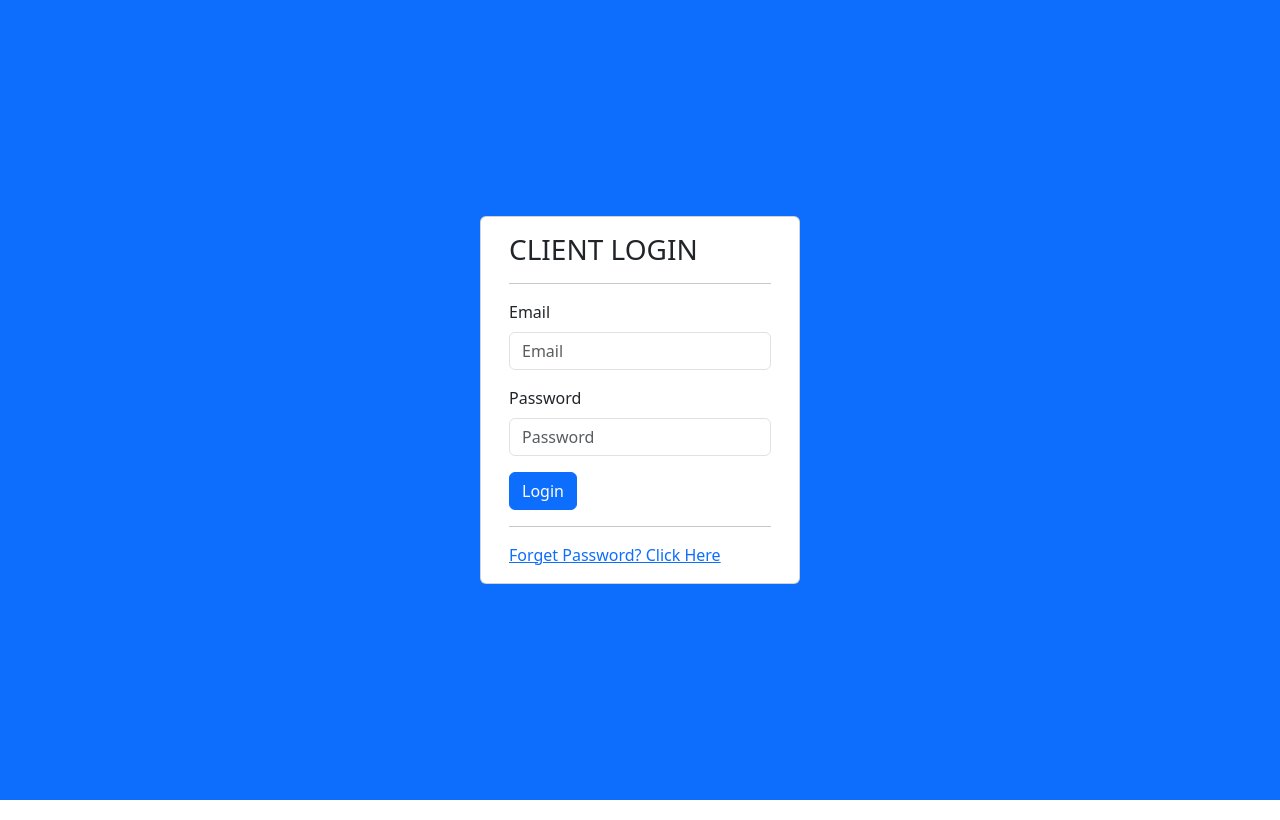
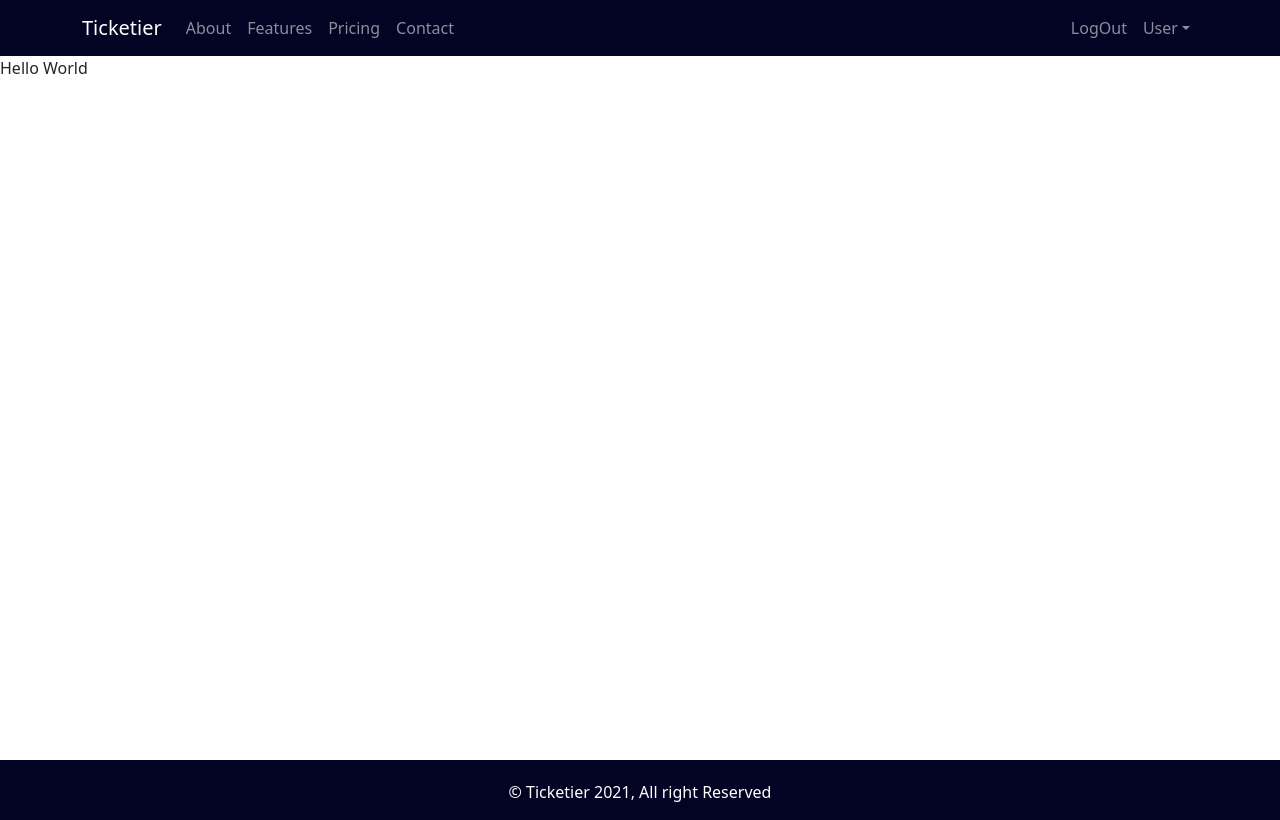
Before and after one commit to gentlesammy/Ticketier-frontend, a React (Create React App) app: page / in a window 1280 px wide. Built offline with nearby package versions, Linux system fonts and the light colour scheme.

Commit message:
layouts created, header, footer, mainlayout

```diff
--- a/package.json
+++ b/package.json
@@ -14,6 +14,7 @@
     "react-dom": "^17.0.2",
     "react-icons": "^4.2.0",
     "react-scripts": "4.0.3",
+    "react-toastify": "^7.0.4",
     "web-vitals": "^1.0.1"
   },
   "scripts": {
--- a/src/App.js
+++ b/src/App.js
@@ -5,11 +5,16 @@ import Row from 'react-bootstrap/Row';
 import Col from 'react-bootstrap/Col';
 import Button from 'react-bootstrap/Button';
 import Entry from './pages/entry/Entry';
+import DefaultLayouts from './layouts/DefaultLayouts';
+
 
 function App() {
   return (
     <div className="App">
-        <Entry/>
+        {/* <Entry/> */}
+        <DefaultLayouts>
+            Hello World
+        </DefaultLayouts>
     </div>
   );
 }
--- a/src/components/login/Login.jsx
+++ b/src/components/login/Login.jsx
@@ -5,19 +5,22 @@ import Col from 'react-bootstrap/Col';
 import Button from 'react-bootstrap/Button';
 import { Form } from "react-bootstrap";
 import {useState} from "react";
+import { ToastContainer, toast } from 'react-toastify';
+import 'react-toastify/dist/ReactToastify.css';
 
 
 const Login = ({setFormLoad}) => {
+    const errorNot = (msg) => toast.error(msg);
     const [email, setEmail] = useState("");
     const [password, setPassword] = useState("");
     const LoginHandler = (e) => {
         e.preventDefault();
         //TODO: handle form validation
         if(email==="" || password === ""){
-            return alert("all fields are required");
+            return errorNot("all fields are required");
         }
         if(password.length <= 8){
-            return alert("password length must be greater than eight characters");
+            return errorNot("password length must be greater than eight characters");
         }
         console.log({email, password});
     }
@@ -30,6 +33,14 @@ const Login = ({setFormLoad}) => {
                 <Col>
                     <h3>CLIENT LOGIN</h3>
                     <hr />
+                    <ToastContainer
+                        position="top-center"
+                        autoClose={3000}
+                        draggable
+                        pauseOnHover
+
+
+                    />
                     <Form onSubmit={LoginHandler} autoComplete="off">
                         <Form.Group className="mb-3" controlId="formBasicEmail">
                             <Form.Label>Email</Form.Label>
--- /dev/null
+++ b/src/layouts/DefaultLayouts.jsx
@@ -0,0 +1,17 @@
+import "./defaultlayout.css";
+import Footer from './partials/Footer'
+import Header from './partials/Header'
+
+const DefaultLayouts = ({children}) => {
+    return (
+        <div className="default_layout_container">
+            <Header/>
+            <div className="main_content">
+                {children}
+            </div>
+            <Footer/>
+        </div>
+    )
+}
+
+export default DefaultLayouts
--- /dev/null
+++ b/src/layouts/defaultlayout.css
@@ -0,0 +1,11 @@
+.default_layout_container{
+    display: flex;
+    min-height: 100vh;
+    flex-direction: column;
+    justify-content:space-between;
+}
+
+
+.main_content{
+    min-height: 88vh;
+}
--- /dev/null
+++ b/src/layouts/partials/Footer.jsx
@@ -0,0 +1,11 @@
+import "./partials.css";
+
+const Footer = () => {
+    return (
+        <div className="text-center copyright">
+            <p>&copy; Ticketier 2021, All right Reserved</p>
+        </div>
+    )
+}
+
+export default Footer
--- /dev/null
+++ b/src/layouts/partials/Header.jsx
@@ -0,0 +1,35 @@
+import "./partials.css";
+import { Navbar, Container, Nav, NavDropdown } from 'react-bootstrap'
+
+const Header = () => {
+    return (
+        <Navbar collapseOnSelect expand="lg" bg="primary" variant="dark" sticky="top" className="navbar_container">
+            <Container>
+                <Navbar.Brand href="#home">Ticketier</Navbar.Brand>
+                <Navbar.Toggle aria-controls="responsive-navbar-nav" />
+                <Navbar.Collapse id="responsive-navbar-nav">
+                <Nav className="me-auto">
+                    <Nav.Link href="#about">About</Nav.Link>
+                    <Nav.Link href="#features">Features</Nav.Link>
+                    <Nav.Link href="#pricing">Pricing</Nav.Link>
+                    <Nav.Link href="#contact">Contact</Nav.Link>
+
+
+                </Nav>
+                <Nav>
+                    <Nav.Link href="#deets">LogOut</Nav.Link>
+                    <NavDropdown title="User" id="collasible-nav-dropdown">
+                        <NavDropdown.Item href="#action/3.1">Dashboard</NavDropdown.Item>
+                        <NavDropdown.Item href="#action/3.2">Tickets</NavDropdown.Item>
+                        <NavDropdown.Item href="#action/3.3">Credits</NavDropdown.Item>
+                        <NavDropdown.Divider />
+                        <NavDropdown.Item href="#action/3.4">Separated link</NavDropdown.Item>
+                    </NavDropdown>
+                </Nav>
+                </Navbar.Collapse>
+            </Container>
+      </Navbar>
+    )
+}
+
+export default Header
--- /dev/null
+++ b/src/layouts/partials/partials.css
@@ -0,0 +1,14 @@
+.copyright{
+    background: rgb(3, 3, 36);
+    padding-top: 20px;
+    color: white;
+}
+
+.navbar_container{
+    background-color: rgb(3, 3, 36) !important;
+}
+
+.navbar-toggler-icon{
+    outline: none !important;
+    border: none;
+}
```
Also changed, not shown: 1 other file (tests, documents, lock files or other folders).
